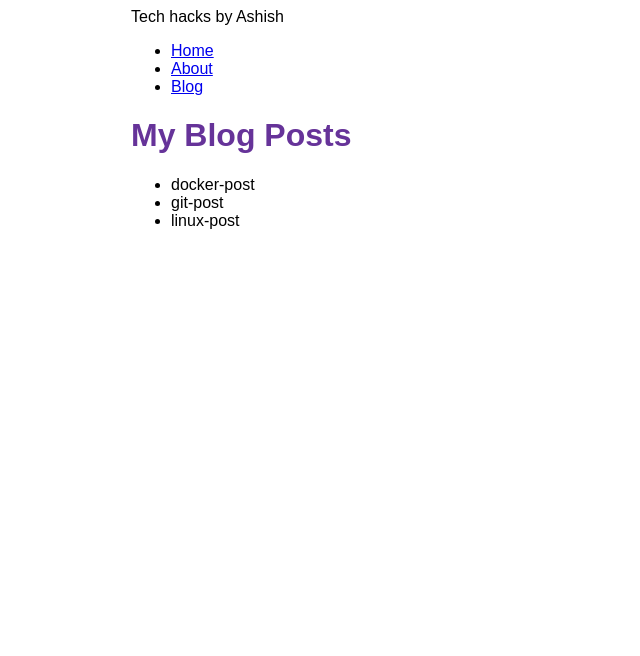
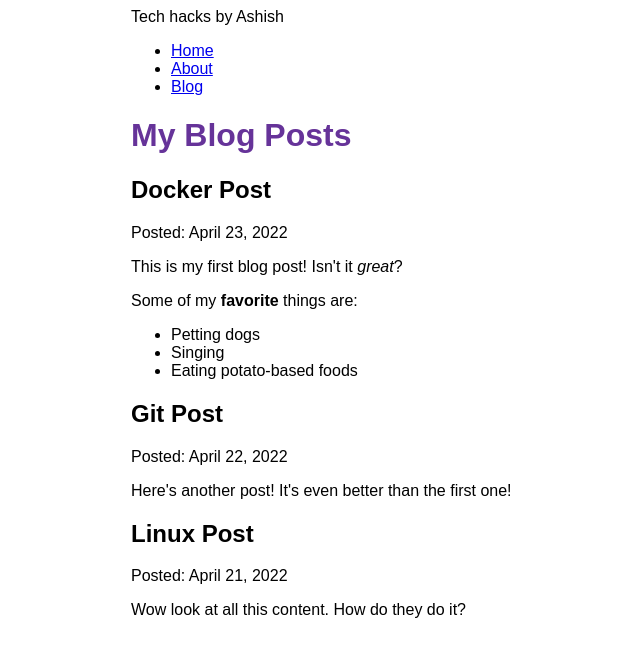
Before and after one commit to iqbmo04/blog, a Gatsby site: page /blog in a window 1280 px wide. Shown: the whole page, without its empty margins (259-899 px from the left). Built offline with nearby package versions, Linux system fonts and the light colour scheme; Gatsby itself is replaced by a stand-in of ours.

Commit message:
Add MDX renderer to display blogs

```diff
--- a/blog/docker-post.mdx
+++ b/blog/docker-post.mdx
@@ -0,0 +1,12 @@
+---
+title: "Docker Post"
+date: "2022-04-23"
+---
+
+This is my first blog post! Isn't it *great*?
+
+Some of my **favorite** things are:
+
+* Petting dogs
+* Singing
+* Eating potato-based foods
--- a/blog/git-post.mdx
+++ b/blog/git-post.mdx
@@ -0,0 +1,6 @@
+---
+title: "Git Post"
+date: "2022-04-22"
+---
+
+Here's another post! It's even better than the first one!
--- a/blog/linux-post.mdx
+++ b/blog/linux-post.mdx
@@ -0,0 +1,6 @@
+---
+title: "Linux Post"
+date: "2022-04-21"
+---
+
+Wow look at all this content. How do they do it?
--- a/gatsby-config.js
+++ b/gatsby-config.js
@@ -16,6 +16,87 @@ module.exports = {
     "gatsby-plugin-mdx",
     "gatsby-transformer-remark",
     "gatsby-plugin-sharp",
+    {
+      resolve: `gatsby-transformer-remark`,
+      options: {
+        plugins: [
+          {
+            resolve: `gatsby-remark-prismjs`,
+            options: {
+              // Class prefix for <pre> tags containing syntax highlighting;
+              // defaults to 'language-' (e.g. <pre class="language-js">).
+              // If your site loads Prism into the browser at runtime,
+              // (e.g. for use with libraries like react-live),
+              // you may use this to prevent Prism from re-processing syntax.
+              // This is an uncommon use-case though;
+              // If you're unsure, it's best to use the default value.
+              classPrefix: "language-",
+              // This is used to allow setting a language for inline code
+              // (i.e. single backticks) by creating a separator.
+              // This separator is a string and will do no white-space
+              // stripping.
+              // A suggested value for English speakers is the non-ascii
+              // character '›'.
+              inlineCodeMarker: null,
+              // This lets you set up language aliases.  For example,
+              // setting this to '{ sh: "bash" }' will let you use
+              // the language "sh" which will highlight using the
+              // bash highlighter.
+              aliases: {},
+              // This toggles the display of line numbers globally alongside the code.
+              // To use it, add the following line in gatsby-browser.js
+              // right after importing the prism color scheme:
+              //  require("prismjs/plugins/line-numbers/prism-line-numbers.css")
+              // Defaults to false.
+              // If you wish to only show line numbers on certain code blocks,
+              // leave false and use the {numberLines: true} syntax below
+              showLineNumbers: false,
+              // If setting this to true, the parser won't handle and highlight inline
+              // code used in markdown i.e. single backtick code like `this`.
+              noInlineHighlight: false,
+              // This adds a new language definition to Prism or extend an already
+              // existing language definition. More details on this option can be
+              // found under the header "Add new language definition or extend an
+              // existing language" below.
+              languageExtensions: [
+                // {
+                //   language: "superscript",
+                //   extend: "javascript",
+                //   definition: {
+                //     superscript_types: /(SuperType)/,
+                //   },
+                //   insertBefore: {
+                //     function: {
+                //       superscript_keywords: /(superif|superelse)/,
+                //     },
+                //   },
+                // },
+              ],
+              // Customize the prompt used in shell output
+              // Values below are default
+              prompt: {
+                user: "root",
+                host: "localhost",
+                global: false,
+              },
+              // By default the HTML entities <>&'" are escaped.
+              // Add additional HTML escapes by providing a mapping
+              // of HTML entities and their escape value IE: { '}': '&#123;' }
+              escapeEntities: {},
+            },
+          },
+          {
+            resolve: `gatsby-remark-images`,
+            options: {
+              // It's important to specify the maxWidth (in pixels) of
+              // the content container as this plugin uses this as the
+              // base for generating different widths of each image.
+              maxWidth: 590,
+            }
+          }
+        ]
+      }
+    },
     "gatsby-transformer-sharp",
     {
       resolve: 'gatsby-source-filesystem',
--- a/package.json
+++ b/package.json
@@ -24,9 +24,12 @@
     "gatsby-plugin-react-helmet": "^5.12.1",
     "gatsby-plugin-sharp": "^4.12.1",
     "gatsby-plugin-sitemap": "^5.12.1",
+    "gatsby-remark-images": "^6.12.1",
+    "gatsby-remark-prismjs": "^6.12.1",
     "gatsby-source-filesystem": "^4.12.1",
     "gatsby-transformer-remark": "^5.12.1",
     "gatsby-transformer-sharp": "^4.12.1",
+    "prismjs": "^1.28.0",
     "react": "^17.0.1",
     "react-dom": "^17.0.1",
     "react-helmet": "^6.1.0"
--- a/src/pages/blog.js
+++ b/src/pages/blog.js
@@ -1,19 +1,22 @@
 import * as React from 'react'
 import { graphql } from 'gatsby'
+import { MDXRenderer } from 'gatsby-plugin-mdx'
 import Layout from '../components/layout'
 
 const BlogPage = ({ data }) => {
   return (
     <Layout pageTitle="My Blog Posts">
-      <ul>
-          {
-            data.allFile.nodes.map(node => (
-              <li key={node.name}>
-                {node.name}
-              </li>
-            ))
-          }
-      </ul>
+      {
+        data.allMdx.nodes.map((node) => (
+          <article key={node.id}>
+            <h2>{node.frontmatter.title}</h2>
+            <p>Posted: {node.frontmatter.date}</p>
+            <MDXRenderer>
+              {node.body}
+            </MDXRenderer>
+          </article>
+        ))
+      }
     </Layout>
   )
 }
@@ -21,9 +24,19 @@ const BlogPage = ({ data }) => {
 
 export const query = graphql`
   query {
-    allFile(filter: {sourceInstanceName: {eq: "blog"}}) {
+    allMdx(sort: {fields: frontmatter___date, order: DESC}) {
       nodes {
-        name
+        frontmatter {
+          date(formatString: "MMMM D, YYYY")
+          title
+        }
+        id
+        body
+        parent {
+          ... on File {
+            modifiedTime(formatString: "MMMM, D YYYY")
+          }
+        }
       }
     }
   }
```
Also changed, not shown: .devcontainer/devcontainer.json, README.md, 1 other file.
